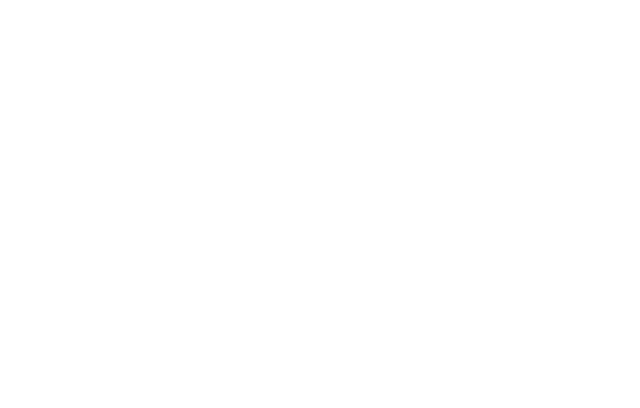
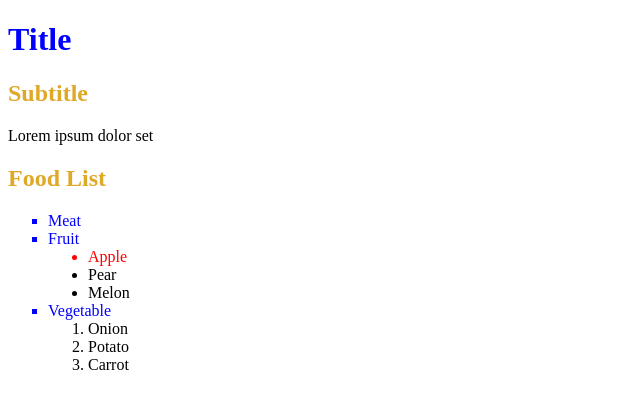
Before and after one commit to greenfox-velox/danielliptak, a plain HTML site: page week1/day4/problem5.html in a window 1280 px wide. Shown: the whole page, without its empty margins (0-640 px from the left). Drawn offline with Linux system fonts and the light colour scheme.

Commit message:
problem5.html and blonged css are done

```diff
--- a/week1/day4/problem5.html
+++ b/week1/day4/problem5.html
@@ -0,0 +1,39 @@
+<!DOCTYPE html>
+<html>
+  <head>
+    <meta charset="utf-8">
+    <title>problem5</title>
+    <link rel="stylesheet"href="style/problem5.css">
+  </head>
+  <body>
+    <h1>
+      Title
+    </h1>
+    <h2>
+      Subtitle
+    </h2>
+    <p>
+      Lorem ipsum dolor set
+    </p>
+    <h2>
+      Food List
+    </h2>
+    <ul>
+      <li>Meat</li>
+      <li>Fruit
+        <ul class="second">
+          <span><li>Apple</li></span>
+          <li>Pear</li>
+          <li>Melon</li>
+        </ul>
+      </li>
+      <li>Vegetable
+        <ol>
+          <li>Onion</li>
+          <li>Potato</li>
+          <li>Carrot</li>
+        </ol>
+      </li>
+    </ul>
+  </body>
+</html>
--- a/week1/day4/style/problem5.css
+++ b/week1/day4/style/problem5.css
@@ -0,0 +1,22 @@
+h1 {
+  color: blue;
+}
+h2 {
+  color: rgb(223, 168, 39);
+}
+.blue {
+  color: blue;
+}
+ul {
+  color: blue;
+  list-style-type: square;
+}
+.second {
+  list-style-type: disc;
+}
+span {
+  color: red;
+}
+ul ul,ol {
+  color: black;
+}
```
Also changed, not shown: week1/day4/problem4.html (+1 -1 lines).
